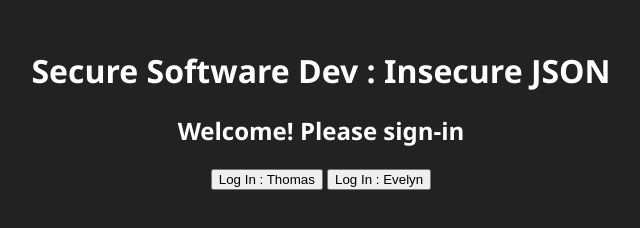
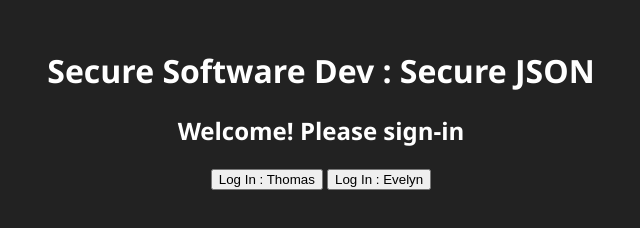
Before and after one commit to ThomasBakaysaJr/dockerized-rce-simulation, a website: page secure_app/client/public/index.html in a window 1280 px wide. Shown: the whole page, without its empty margins (319-959 px from the left). Drawn offline with nearby package versions, Linux system fonts and the light colour scheme.

Commit message:
Update: html title and header

```diff
--- a/secure_app/client/public/index.html
+++ b/secure_app/client/public/index.html
@@ -2,7 +2,7 @@
 <html>
     <head>
         <meta charset="UTF-8">
-        <title>Insecure JSON Demo</title>
+        <title>Secure JSON Demo</title>
         <!--load axios-->
         <script src="https://cdn.jsdelivr.net/npm/axios/dist/axios.min.js"></script>
         <!--load the script to handle preferences-->
@@ -12,7 +12,7 @@
     </head>
 <body>
     <div>
-        <h1>Secure Software Dev : Insecure JSON</h1>
+        <h1>Secure Software Dev : Secure JSON</h1>
     </div>
     <div id="login-view">
         <h2>Welcome! Please sign-in</h2>
```
